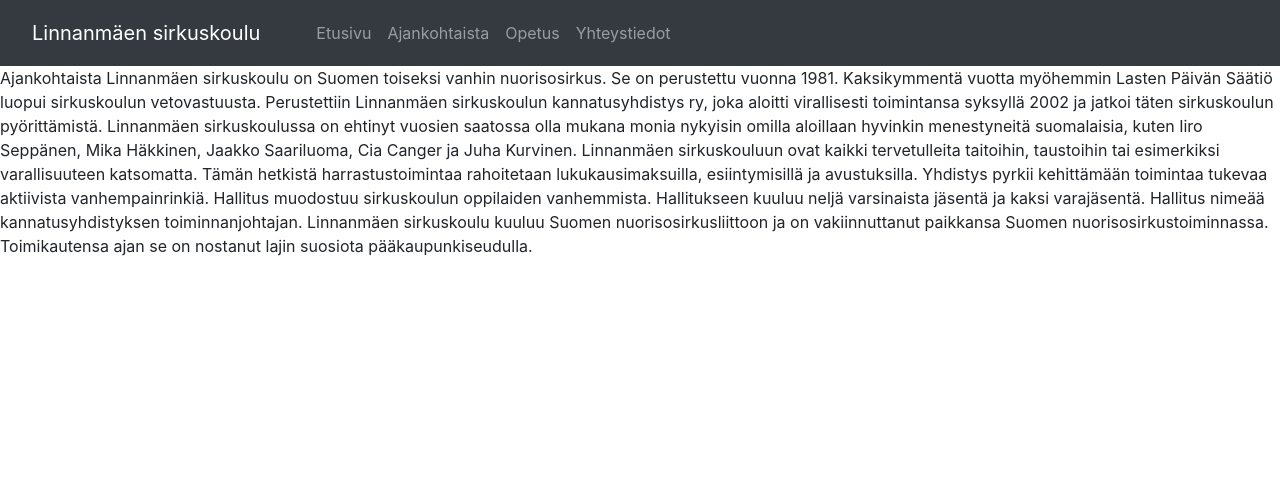
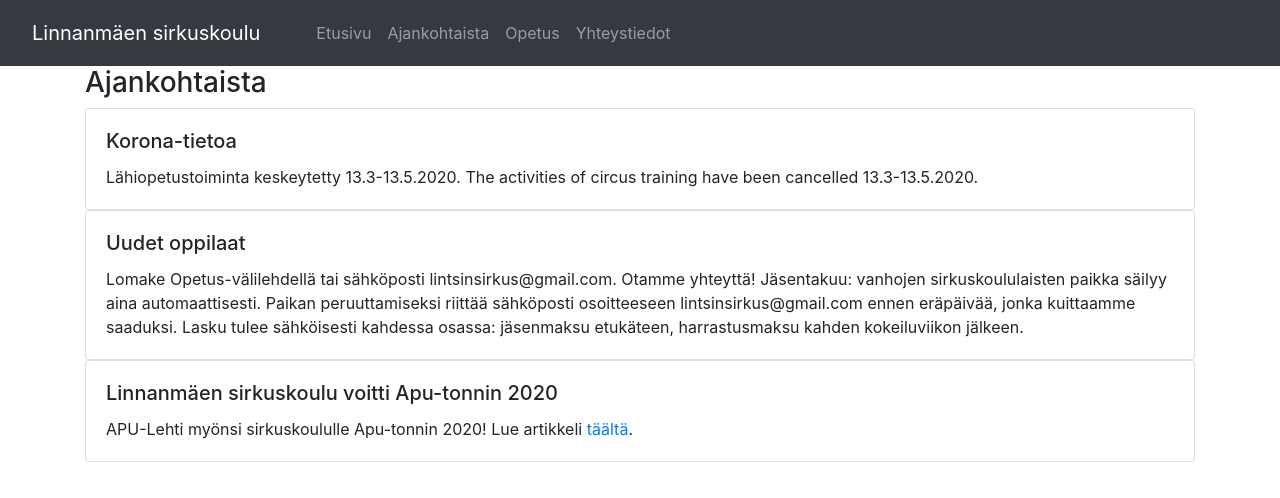
Before and after one commit to liikinn/vjp-project, a React (Create React App) app: page /ajankohtaista in a window 1280 px wide. Shown: the top 498 px of the page. Built offline with nearby package versions, Linux system fonts and the light colour scheme.

Commit message:
Add news feed content

```diff
--- a/src/components/news-feed-view.tsx
+++ b/src/components/news-feed-view.tsx
@@ -1,28 +1,58 @@
 import React from "react";
+import { Card, Col, Container, Row } from "react-bootstrap";
 
 const NewsFeed: React.FC = (props) => {
   return (
-    <div>
-      Ajankohtaista Linnanmäen sirkuskoulu on Suomen toiseksi vanhin
-      nuorisosirkus. Se on perustettu vuonna 1981. Kaksikymmentä vuotta
-      myöhemmin Lasten Päivän Säätiö luopui sirkuskoulun vetovastuusta.
-      Perustettiin Linnanmäen sirkuskoulun kannatusyhdistys ry, joka aloitti
-      virallisesti toimintansa syksyllä 2002 ja jatkoi täten sirkuskoulun
-      pyörittämistä. Linnanmäen sirkuskoulussa on ehtinyt vuosien saatossa olla
-      mukana monia nykyisin omilla aloillaan hyvinkin menestyneitä suomalaisia,
-      kuten Iiro Seppänen, Mika Häkkinen, Jaakko Saariluoma, Cia Canger ja Juha
-      Kurvinen. Linnanmäen sirkuskouluun ovat kaikki tervetulleita taitoihin,
-      taustoihin tai esimerkiksi varallisuuteen katsomatta. Tämän hetkistä
-      harrastustoimintaa rahoitetaan lukukausimaksuilla, esiintymisillä ja
-      avustuksilla. Yhdistys pyrkii kehittämään toimintaa tukevaa aktiivista
-      vanhempainrinkiä. Hallitus muodostuu sirkuskoulun oppilaiden vanhemmista.
-      Hallitukseen kuuluu neljä varsinaista jäsentä ja kaksi varajäsentä.
-      Hallitus nimeää kannatusyhdistyksen toiminnanjohtajan. Linnanmäen
-      sirkuskoulu kuuluu Suomen nuorisosirkusliittoon ja on vakiinnuttanut
-      paikkansa Suomen nuorisosirkustoiminnassa. Toimikautensa ajan se on
-      nostanut lajin suosiota pääkaupunkiseudulla.
+    <Container>
+      <Row>
+        <Col>
+          <h3>Ajankohtaista</h3>
+          <Card>
+            <Card.Body>
+              <Card.Title>Korona-tietoa</Card.Title>
+              <Card.Text>
+                Lähiopetustoiminta keskeytetty 13.3-13.5.2020. The activities of
+                circus training have been cancelled 13.3-13.5.2020.
+              </Card.Text>
+            </Card.Body>
+          </Card>
+          <Card>
+            <Card.Body>
+              <Card.Title>Uudet oppilaat</Card.Title>
+              <Card.Text>
+                Lomake Opetus-välilehdellä tai sähköposti
+                lintsinsirkus@gmail.com. Otamme yhteyttä! Jäsentakuu: vanhojen
+                sirkuskoululaisten paikka säilyy aina automaattisesti. Paikan
+                peruuttamiseksi riittää sähköposti osoitteeseen
+                lintsinsirkus@gmail.com ennen eräpäivää, jonka kuittaamme
+                saaduksi. Lasku tulee sähköisesti kahdessa osassa: jäsenmaksu
+                etukäteen, harrastusmaksu kahden kokeiluviikon jälkeen.
+              </Card.Text>
+            </Card.Body>
+          </Card>
+          <Card>
+            <Card.Body>
+              <Card.Title>
+                Linnanmäen sirkuskoulu voitti Apu-tonnin 2020
+              </Card.Title>
+              <Card.Text>
+                APU-Lehti myönsi sirkuskoululle Apu-tonnin 2020! Lue
+                artikkeli&nbsp;
+                <a
+                  href="https://www.apu.fi/artikkelit/apu-tonni-linnanmaen-sirkuskoululle-ohjataan-vahavaraisten-oppilaiden-harrastustoimintaan"
+                  target="_blank"
+                  rel="noopener noreferrer"
+                >
+                  täältä
+                </a>
+                .
+              </Card.Text>
+            </Card.Body>
+          </Card>
+        </Col>
+      </Row>
       {props.children}
-    </div>
+    </Container>
   );
 };
 
```
